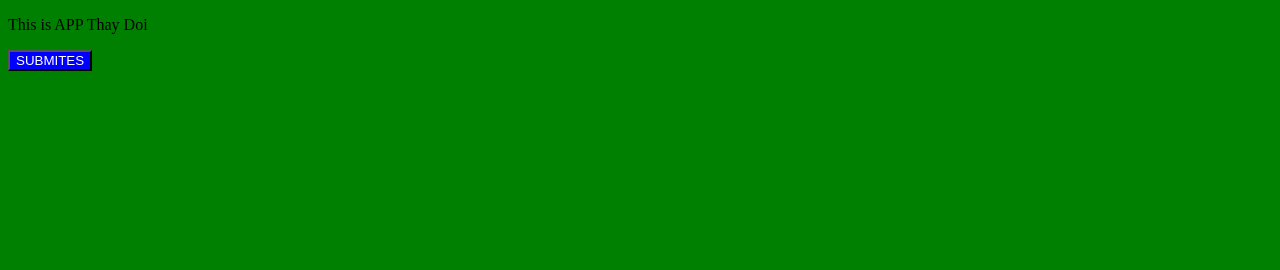
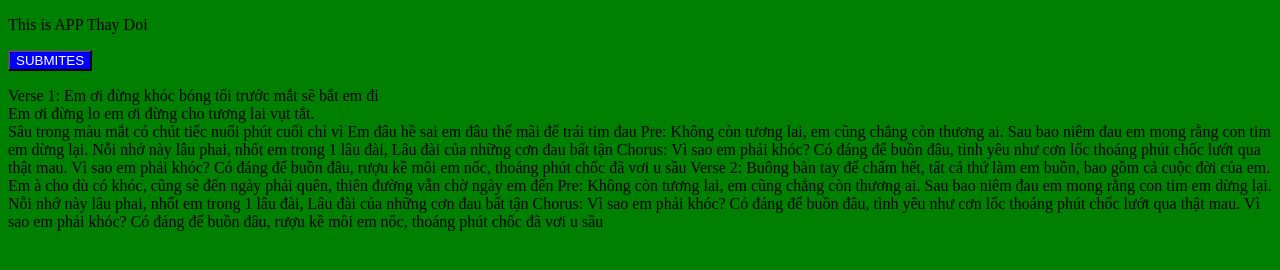
Before and after one commit to TienCauGiay/TestGitCoBan, a plain HTML site: page index.html in a window 1280 px wide. Drawn offline with Linux system fonts and the light colour scheme.

Commit message:
Them loi bai hat cho index file

```diff
--- a/index.html
+++ b/index.html
@@ -11,5 +11,50 @@
 <body>
     <p>This is APP Thay Doi</p>
     <button>SUBMITES</button>
+    <div class="gai xinh">
+        <p>Verse 1:
+
+            Em ơi đừng khóc bóng tối trước mắt sẽ bắt em đi <br>
+            Em ơi đừng lo em ơi đừng cho tương lai vụt tắt. <br>
+            Sâu trong màu mắt có chút tiếc nuối phút cuối chỉ vì
+            Em đâu hề sai em đâu thể mãi để trái tim đau
+
+            Pre:
+
+            Không còn tương lai, em cũng chẳng còn thương ai.
+            Sau bao niêm đau em mong rằng con tim em dừng lại.
+            Nỗi nhớ này lâu phai, nhốt em trong 1 lâu đài,
+            Lâu đài của những cơn đau bất tận
+
+            Chorus:
+
+            Vì sao em phải khóc?
+            Có đáng để buồn đâu, tình yêu như cơn lốc thoáng phút chốc lướt qua thật mau.
+            Vì sao em phải khóc?
+            Có đáng để buồn đâu, rượu kề môi em nốc, thoáng phút chốc đã vơi u sầu
+
+            Verse 2:
+
+            Buông bàn tay để chấm hết,
+            tất cả thứ làm em buồn,
+            bao gồm cả cuộc đời của em.
+            Em à cho dù có khóc,
+            cũng sẽ đến ngày phải quên,
+            thiên đường vẫn chờ ngày em đến
+
+            Pre:
+
+            Không còn tương lai, em cũng chẳng còn thương ai.
+            Sau bao niêm đau em mong rằng con tim em dừng lại.
+            Nỗi nhớ này lâu phai, nhốt em trong 1 lâu đài,
+            Lâu đài của những cơn đau bất tận
+
+            Chorus:
+
+            Vì sao em phải khóc?
+            Có đáng để buồn đâu, tình yêu như cơn lốc thoáng phút chốc lướt qua thật mau.
+            Vì sao em phải khóc?
+            Có đáng để buồn đâu, rượu kề môi em nốc, thoáng phút chốc đã vơi u sầu</p>
+    </div>
 </body>
 </html>
```
